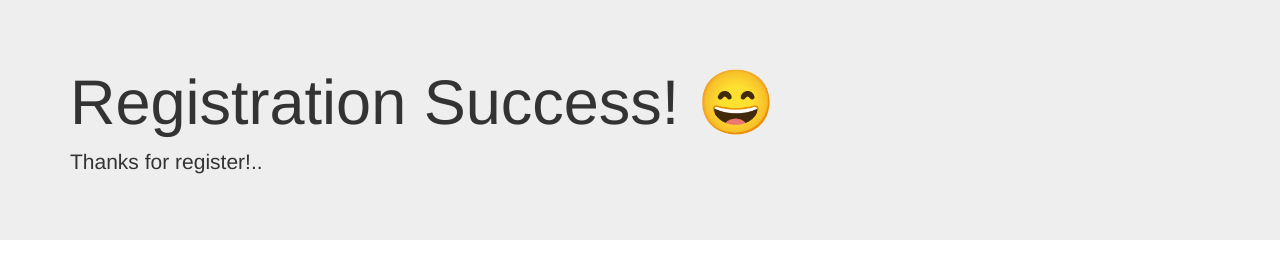
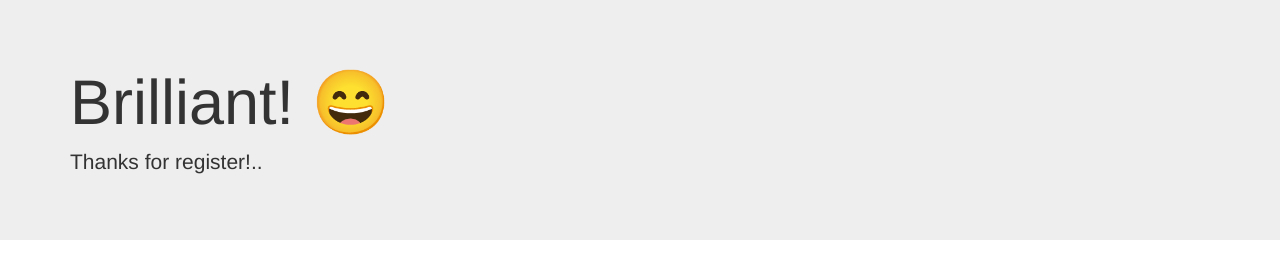
Before and after one commit to abhi9758/SignUp-Page, a website: page success.html in a window 1280 px wide. Drawn offline with nearby package versions, Linux system fonts and the light colour scheme.

Commit message:
change success

```diff
--- a/success.html
+++ b/success.html
@@ -7,7 +7,7 @@
     <body>
         <div class="jumbotron jumbotron-fluid">
             <div class="container">
-              <h1 class="display-4">Registration Success! 😄</h1>
+              <h1 class="display-4">Brilliant! 😄</h1>
               <p class="lead">Thanks for register!..</p>
             </div>
           </div>
```
